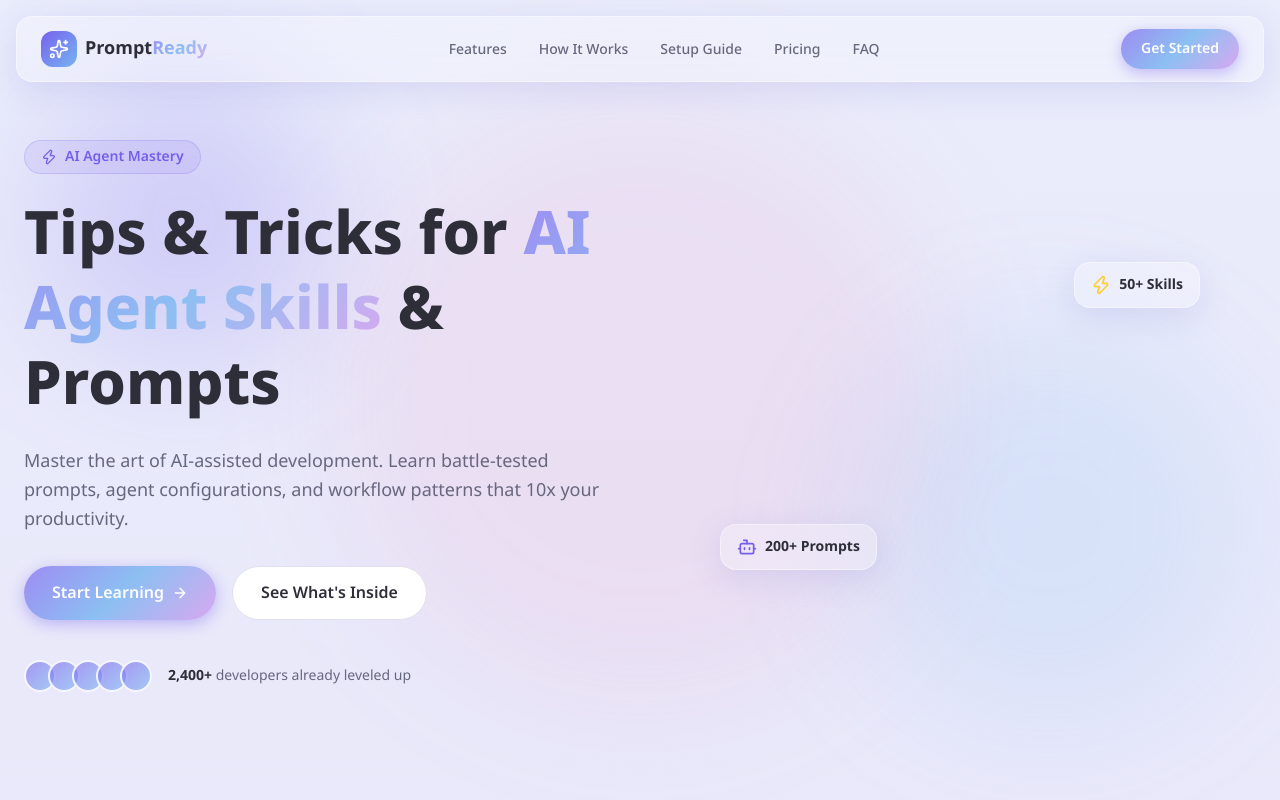
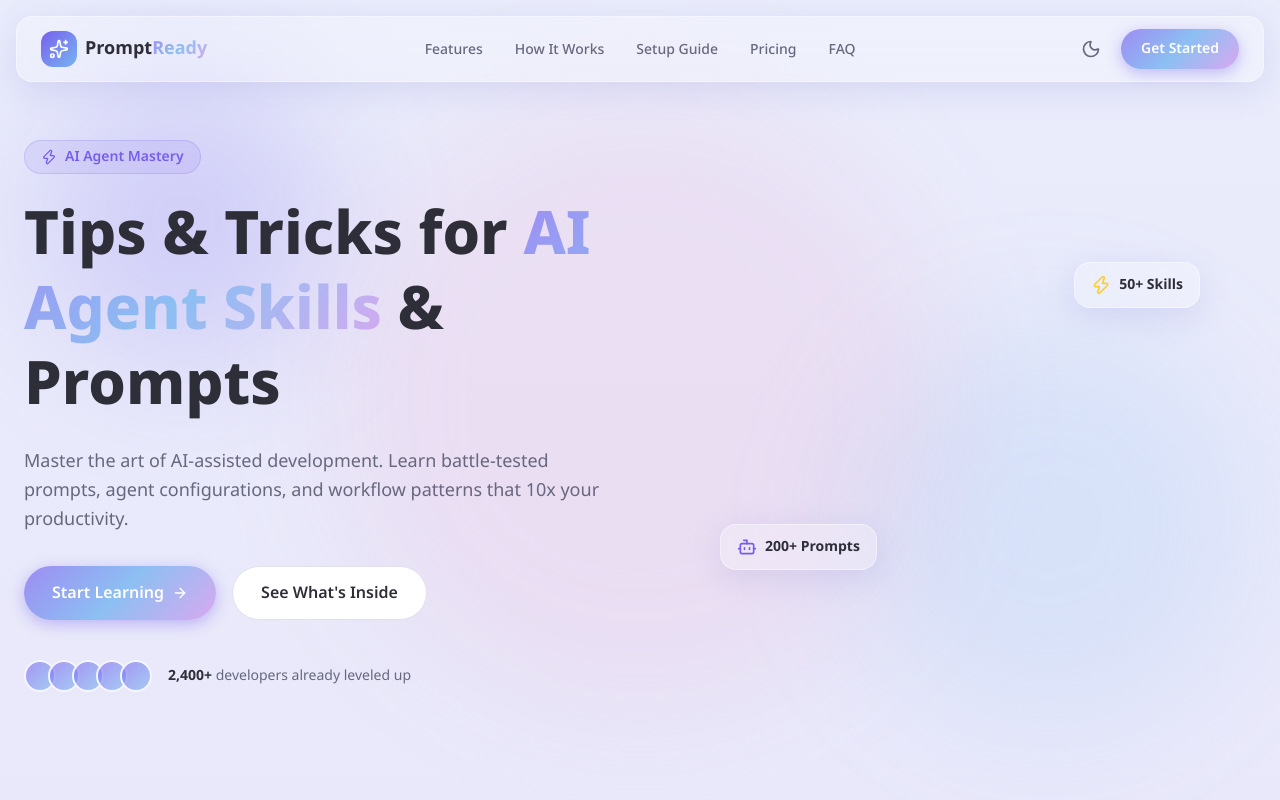
Before and after one commit to danya0365/promptready-nextjs, a Next.js app: page / in a window 1280 px wide. Shown: the top 800 px of the page. Built offline with nearby package versions, Linux system fonts and the light colour scheme.

Commit message:
feat: implement dark mode with next-themes, add theme toggle to header, and refactor glassmorphism utilities to use Tailwind backdrop-blur

```diff
--- a/app/layout.tsx
+++ b/app/layout.tsx
@@ -1,5 +1,6 @@
 import "@/public/styles/index.css";
 import MainLayout from "@/src/presentation/components/layouts/MainLayout";
+import ThemeProvider from "@/src/presentation/components/providers/ThemeProvider";
 import type { Metadata } from "next";
 import { Noto_Sans_Thai } from "next/font/google";
 
@@ -24,7 +25,9 @@ export default function RootLayout({
   return (
     <html className={notoSansThai.variable} suppressHydrationWarning>
       <body className={`${notoSansThai.className} antialiased`}>
-        <MainLayout>{children}</MainLayout>
+        <ThemeProvider>
+          <MainLayout>{children}</MainLayout>
+        </ThemeProvider>
       </body>
     </html>
   );
--- a/package.json
+++ b/package.json
@@ -11,8 +11,10 @@
   "dependencies": {
     "lucide-react": "^1.7.0",
     "next": "16.2.2",
+    "next-themes": "^0.4.6",
     "react": "19.2.4",
-    "react-dom": "19.2.4"
+    "react-dom": "19.2.4",
+    "zustand": "^5.0.12"
   },
   "devDependencies": {
     "@tailwindcss/postcss": "^4",
--- a/public/styles/components.css
+++ b/public/styles/components.css
@@ -2,17 +2,15 @@
    Glassmorphism Utilities
    ============================================ */
 .glass {
+  @apply backdrop-blur-[16px];
   background: var(--glass-bg);
-  backdrop-filter: blur(16px);
-  -webkit-backdrop-filter: blur(16px);
   border: 1px solid var(--glass-border);
   box-shadow: var(--glass-shadow);
 }
 
 .glass-subtle {
+  @apply backdrop-blur-[8px];
   background: var(--glass-bg);
-  backdrop-filter: blur(8px);
-  -webkit-backdrop-filter: blur(8px);
   border: 1px solid var(--glass-border);
 }
 
@@ -35,7 +33,8 @@
   padding: 0.75rem 2rem;
   border-radius: 9999px;
   font-weight: 600;
-  box-shadow: 0 4px 15px color-mix(in srgb, var(--color-primary) 40%, transparent);
+  box-shadow: 0 4px 15px
+    color-mix(in srgb, var(--color-primary) 40%, transparent);
   transition: all 0.2s ease;
   border: none;
   cursor: pointer;
@@ -43,7 +42,8 @@
 
 .btn-game:hover {
   transform: translateY(-2px);
-  box-shadow: 0 6px 20px color-mix(in srgb, var(--color-primary) 50%, transparent);
+  box-shadow: 0 6px 20px
+    color-mix(in srgb, var(--color-primary) 50%, transparent);
 }
 
 .btn-game:active {
@@ -152,7 +152,8 @@
 }
 
 @keyframes ai-chat-pulse {
-  0%, 100% {
+  0%,
+  100% {
     box-shadow: 0 8px 32px rgba(99, 102, 241, 0.35);
   }
   50% {
@@ -284,8 +285,12 @@
 }
 
 @keyframes spin {
-  from { transform: rotate(0deg); }
-  to { transform: rotate(360deg); }
+  from {
+    transform: rotate(0deg);
+  }
+  to {
+    transform: rotate(360deg);
+  }
 }
 
 /* Chat Messages */
@@ -382,7 +387,9 @@
   font-size: 0.875rem;
   color: #1f2937;
   outline: none;
-  transition: border-color 0.2s ease, box-shadow 0.2s ease;
+  transition:
+    border-color 0.2s ease,
+    box-shadow 0.2s ease;
 }
 
 :root.dark .ai-chat__input,
--- a/src/presentation/components/layouts/Header.tsx
+++ b/src/presentation/components/layouts/Header.tsx
@@ -1,8 +1,18 @@
 "use client";
 
-import { Menu, Sparkles, X } from "lucide-react";
+import { Menu, Moon, Sparkles, Sun, X } from "lucide-react";
+import { useTheme } from "next-themes";
 import Link from "next/link";
-import { useState } from "react";
+import { useState, useSyncExternalStore } from "react";
+
+const emptySubscribe = () => () => {};
+function useIsMounted() {
+  return useSyncExternalStore(
+    emptySubscribe,
+    () => true,
+    () => false,
+  );
+}
 
 export interface NavLink {
   label: string;
@@ -29,6 +39,8 @@ export default function Header({
   ctaHref = "#pricing",
 }: HeaderProps) {
   const [open, setOpen] = useState(false);
+  const { setTheme, resolvedTheme } = useTheme();
+  const mounted = useIsMounted();
 
   return (
     <header className="fixed top-4 left-4 right-4 z-50 glass rounded-2xl transition-all duration-300">
@@ -57,8 +69,21 @@ export default function Header({
           ))}
         </ul>
 
-        {/* CTA */}
+        {/* CTA + Theme Toggle */}
         <div className="hidden md:flex items-center gap-3">
+          <button
+            onClick={() =>
+              setTheme(resolvedTheme === "dark" ? "light" : "dark")
+            }
+            className="p-2 rounded-xl text-text-secondary hover:text-primary hover:bg-primary/10 transition-all duration-200 cursor-pointer"
+            aria-label="Toggle theme"
+          >
+            {mounted && resolvedTheme === "dark" ? (
+              <Sun className="w-5 h-5" />
+            ) : (
+              <Moon className="w-5 h-5" />
+            )}
+          </button>
           <a href={ctaHref} className="btn-game text-sm px-5 py-2.5">
             {ctaLabel}
           </a>
@@ -89,14 +114,27 @@ export default function Header({
                 </a>
               </li>
             ))}
-            <li>
+            <li className="flex items-center justify-between">
               <a
                 href={ctaHref}
-                className="btn-game text-sm px-5 py-2.5 inline-block text-center w-full"
+                className="btn-game text-sm px-5 py-2.5 inline-block text-center flex-1"
                 onClick={() => setOpen(false)}
               >
                 {ctaLabel}
               </a>
+              <button
+                onClick={() =>
+                  setTheme(resolvedTheme === "dark" ? "light" : "dark")
+                }
+                className="ml-3 p-2 rounded-xl text-text-secondary hover:text-primary hover:bg-primary/10 transition-all duration-200 cursor-pointer"
+                aria-label="Toggle theme"
+              >
+                {mounted && resolvedTheme === "dark" ? (
+                  <Sun className="w-5 h-5" />
+                ) : (
+                  <Moon className="w-5 h-5" />
+                )}
+              </button>
             </li>
           </ul>
         </div>
--- /dev/null
+++ b/src/presentation/components/providers/ThemeProvider.tsx
@@ -0,0 +1,16 @@
+"use client";
+
+import { ThemeProvider as NextThemesProvider } from "next-themes";
+import type { ReactNode } from "react";
+
+interface ThemeProviderProps {
+  children: ReactNode;
+}
+
+export default function ThemeProvider({ children }: ThemeProviderProps) {
+  return (
+    <NextThemesProvider attribute="class" defaultTheme="light" enableSystem>
+      {children}
+    </NextThemesProvider>
+  );
+}
```
Also changed, not shown: 1 other file (tests, documents, lock files or other folders).
